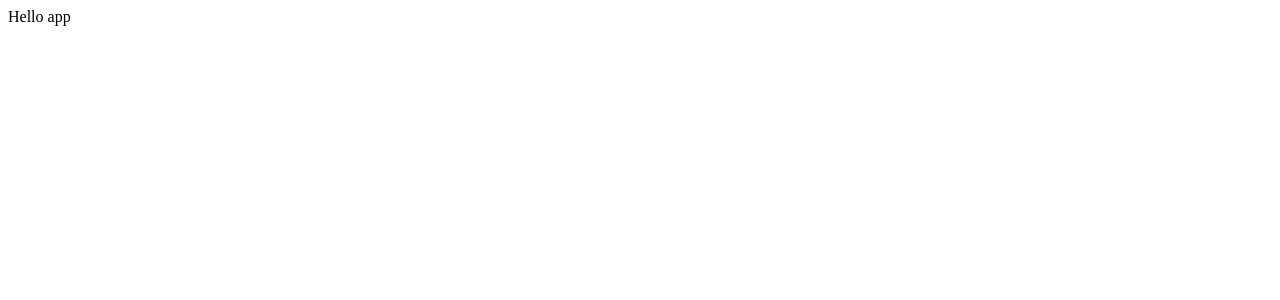
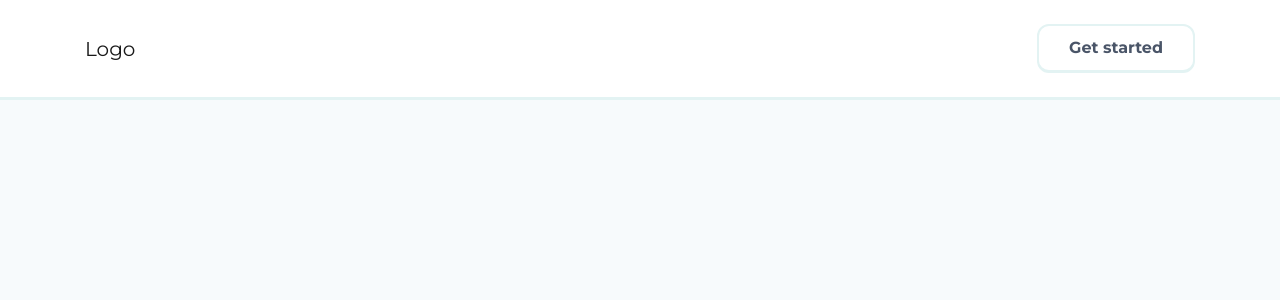
Before and after one commit to AchrafHamrit/tellme, a React (Create React App) app in the folder client/: page / in a window 1280 px wide. Shown: the top 300 px of the page. Built offline with nearby package versions, Linux system fonts and the light colour scheme.

Commit message:
Config Theme / Added Navbar

```diff
--- a/client/public/index.html
+++ b/client/public/index.html
@@ -8,7 +8,7 @@
     <meta name="description" content="Tellme App 2020" />
     <title>Tellme</title>
   </head>
-  <body>
+  <body class="bg-light">
     <noscript>You need to enable JavaScript to run this app.</noscript>
     <div id="root"></div>
   </body>
--- a/client/src/components/App.js
+++ b/client/src/components/App.js
@@ -1,8 +1,20 @@
 import React from 'react';
-import './styling/App.scss';
+import { BrowserRouter as Router, Route, Switch } from 'react-router-dom';
+
+// App layout components
+import Navbar from './layout/Navbar';
 
 function App() {
-  return <div className='app'>Hello app</div>;
+  return (
+    <Router>
+      <div className='app'>
+        <Navbar />
+        <Switch>
+          <Route path='' />
+        </Switch>
+      </div>
+    </Router>
+  );
 }
 
 export default App;
--- /dev/null
+++ b/client/src/components/layout/Navbar.js
@@ -0,0 +1,17 @@
+import React from 'react';
+import { Container, Navbar, Nav, NavDropdown, Button } from 'react-bootstrap';
+
+const NavbarComponent = () => {
+  return (
+    <Navbar bg='white' expand='lg'>
+      <Container className='justify-content-between'>
+        <Navbar.Brand href='#home'>Logo</Navbar.Brand>
+        <Nav className='ml-auto'>
+          <Button variant='outline-light'>Get started</Button>
+        </Nav>
+      </Container>
+    </Navbar>
+  );
+};
+
+export default NavbarComponent;
--- /dev/null
+++ b/client/src/components/styles/_button.scss
@@ -0,0 +1,18 @@
+@import 'themes/_variables';
+
+.btn {
+  padding: 10px 30px;
+}
+
+.btn-outline-light {
+  border: 2px solid $border-light;
+  border-bottom: 3px solid $border-light;
+  color: $gray-700;
+  font-weight: 600;
+
+  &:hover {
+    border: 2px solid $border-light;
+    border-bottom: 3px solid $border-light;
+    color: $gray-800;
+  }
+}
--- /dev/null
+++ b/client/src/components/styles/_navbar.scss
@@ -0,0 +1,5 @@
+@import 'themes/_variables';
+
+.navbar {
+  border-bottom: 3px solid $border-light;
+}
--- /dev/null
+++ b/client/src/components/styles/main.scss
@@ -0,0 +1,10 @@
+// Custom theme
+@import 'themes/custom';
+
+// Components
+@import '_navbar';
+@import '_button';
+
+body {
+  font-family: 'Montserrat', sans-serif;
+}
--- /dev/null
+++ b/client/src/components/styles/themes/_variables.scss
@@ -0,0 +1,17 @@
+// Colors
+$primary: #feb74d;
+$danger: #fa5968;
+$light: #f7fafc;
+
+// Grays
+$gray-100: #f7fafc;
+$gray-200: #edf2f7;
+$gray-300: #e2e8f0;
+$gray-400: #cbd5e0;
+$gray-500: #a0aec0;
+$gray-600: #718096;
+$gray-700: #4a5568;
+$gray-800: #2d3748;
+$gray-900: #1a202c;
+
+$border-light: #e3f3f3;
--- /dev/null
+++ b/client/src/components/styles/themes/custom.scss
@@ -0,0 +1,19 @@
+@import '_variables';
+
+// Import font
+@import url('https://fonts.googleapis.com/css2?family=Montserrat:wght@300;400;500;700&display=swap');
+
+// Colors
+$theme-colors: (
+  'primary': $primary,
+  'danger': $danger,
+  'light': $light,
+);
+
+// General
+$border-radius: 12px;
+
+// Navbar
+$navbar-padding-y: 1.5rem;
+
+@import '~bootstrap/scss/bootstrap';
--- a/client/src/index.js
+++ b/client/src/index.js
@@ -1,6 +1,8 @@
 import React from 'react';
 import ReactDOM from 'react-dom';
 import App from './components/App';
+
+import './components/styles/main.scss';
 
 ReactDOM.render(
   <React.StrictMode>
```
Also changed, not shown: client/package.json (+11 -1 lines), client/src/components/styling/App.scss (deleted), 1 other file (tests, documents, lock files or other folders).
